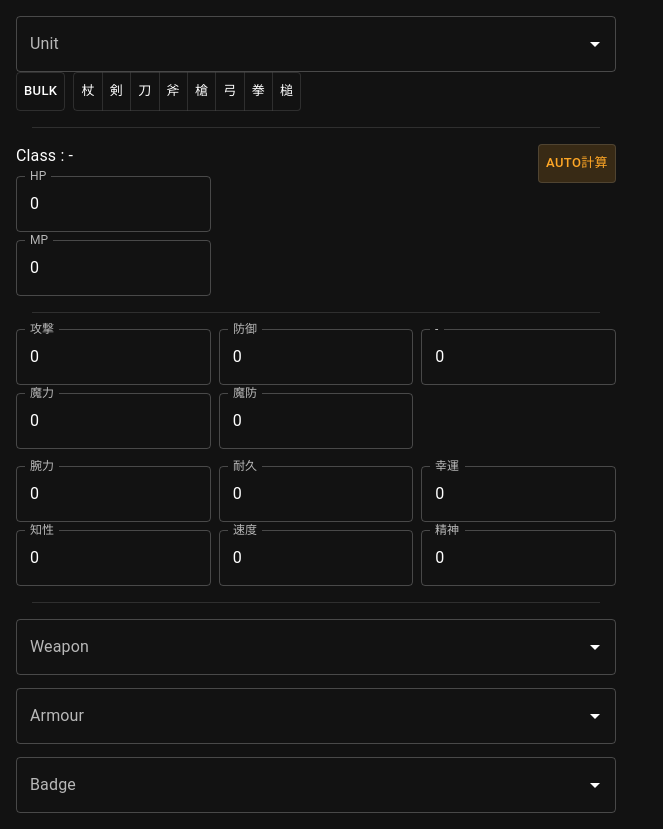
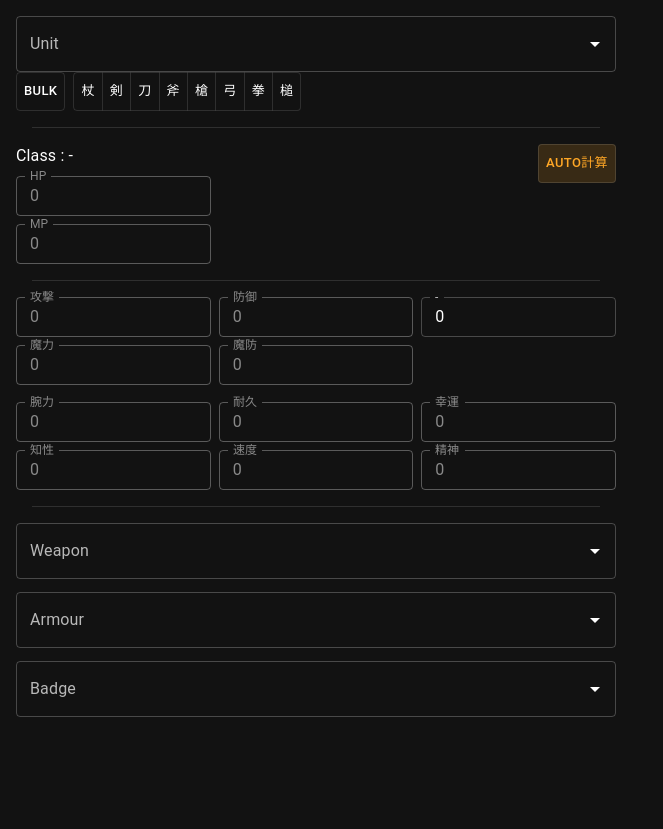
Before and after one commit to k0d1k-65/ae, a React (Create React App) app: page / in a window 1280 px wide. Shown: the whole page, without its empty margins (0-663 px from the left). After the commit the page ends 800 px from the top, so only its background shows below. Built offline with nearby package versions, Linux system fonts and the light colour scheme.

Commit message:
ステータス自動計算機能まわり調整

```diff
--- a/src/components/UnitBase.tsx
+++ b/src/components/UnitBase.tsx
@@ -49,9 +49,20 @@ export default function UnitBase() {
     setUnitLightShadow(!!unit ? unit.lightShadow : null);
   }, [unit]);
 
+  // Stat 再計算
   React.useEffect(() => {
-    if (calcStatAuto) {
+    // unit 未選択状態では、stat の再計算は行わない
+    if (unit == null) {
+      return;
+    }
+
+    // auto ボタンOFFのときは、 stat の再計算は行わない
+    if (!calcStatAuto) {
+      return;
+    }
+
     const stat = new UnitStat();
+
     if (unit) {
       stat.integrateStats(unit.stat);
       weapon && stat.integrateStats(weapon.stat);
@@ -71,14 +82,13 @@ export default function UnitBase() {
     setStatusIntelligence(stat.intelligence);
     setStatusSplit(stat.split);
     setStatusSpeed(stat.speed);
-    }
   }, [unit, weapon, armour, badge, calcStatAuto]);
 
   React.useEffect(() => {
-    // 選択ユニットの武器種が変わったら、selectの中身をリセット
+    // 選択ユニットの武器種が変わったら、武器selectをリセット
     setWeapon(null);
 
-    // 選択ユニットの防具種が変わったら、selectの中身をリセット
+    // 選択ユニットの防具種が変わったら、防具selectをリセット
     if (unit == null || armour && armour.armourType !== getArmourByWeapon(unit.weapon)) {
       setArmour(null);
     }
@@ -140,9 +150,7 @@ export default function UnitBase() {
           <ToggleButton
             value="check"
             selected={calcStatAuto}
-            onChange={() => {
-              setCalcStatAuto(!calcStatAuto);
-            }}
+            onChange={() => setCalcStatAuto(!calcStatAuto)}
             size={'small'}
             color={'warning'}
             sx={{ position: 'absolute', right: 0 }}
@@ -156,10 +164,9 @@ export default function UnitBase() {
             type="number"
             label="HP"
             value={statusHp}
-            onChange={e => {
-              setStatusHp(Number(e.target.value));
-              setCalcStatAuto(false);
-            }}
+            disabled={calcStatAuto}
+            onChange={e => setStatusHp(Number(e.target.value))}
+            size={'small'}
           />
         </Grid>
 
@@ -174,10 +181,9 @@ export default function UnitBase() {
             type="number"
             label="MP"
             value={statusMp}
-            onChange={e => {
-              setStatusMp(Number(e.target.value));
-              setCalcStatAuto(false);
-            }}
+            disabled={calcStatAuto}
+            onChange={e => setStatusMp(Number(e.target.value))}
+            size={'small'}
           />
         </Grid>
       </Grid>
@@ -191,10 +197,9 @@ export default function UnitBase() {
             type="number"
             label="攻撃"
             value={statusAtk}
-            onChange={e => {
-              setStatusAtk(Number(e.target.value));
-              setCalcStatAuto(false);
-            }}
+            disabled={calcStatAuto}
+            onChange={e => setStatusAtk(Number(e.target.value))}
+            size={'small'}
           />
         </Grid>
         <Grid item xs={4}>
@@ -203,10 +208,9 @@ export default function UnitBase() {
             type="number"
             label="防御"
             value={statusDef}
-            onChange={e => {
-              setStatusDef(Number(e.target.value));
-              setCalcStatAuto(false);
-            }}
+            disabled={calcStatAuto}
+            onChange={e => setStatusDef(Number(e.target.value))}
+            size={'small'}
           />
         </Grid>
         <Grid item xs={4}>
@@ -221,6 +225,7 @@ export default function UnitBase() {
             label={unitLightShadow || "-"}
             value={unitLightShadowNumber}
             onChange={e => setUnitLightShadowNumber(Number(e.target.value))}
+            size={'small'}
           />
         </Grid>
         <Grid item xs={4}>
@@ -229,10 +234,9 @@ export default function UnitBase() {
             type="number"
             label="魔力"
             value={statusMatk}
-            onChange={e => {
-              setStatusMatk(Number(e.target.value));
-              setCalcStatAuto(false);
-            }}
+            disabled={calcStatAuto}
+            onChange={e => setStatusMatk(Number(e.target.value))}
+            size={'small'}
           />
         </Grid>
         <Grid item xs={4}>
@@ -241,15 +245,14 @@ export default function UnitBase() {
             type="number"
             label="魔防"
             value={statusMdef}
-            onChange={e => {
-              setStatusMdef(Number(e.target.value));
-              setCalcStatAuto(false);
-            }}
+            disabled={calcStatAuto}
+            onChange={e => setStatusMdef(Number(e.target.value))}
+            size={'small'}
           />
         </Grid>
       </Grid>
 
-      <Spacer size={32} axis="horizontal" style={{margin: 8}}/>
+      <Spacer size={1} axis="horizontal" style={{margin: 8}}/>
 
       <Grid container spacing={1}>
         <Grid item xs={4}>
@@ -257,10 +260,9 @@ export default function UnitBase() {
             type="number"
             label="腕力"
             value={statusPower}
-            onChange={e => {
-              setStatusPower(Number(e.target.value));
-              setCalcStatAuto(false);
-            }}
+            disabled={calcStatAuto}
+            onChange={e => setStatusPower(Number(e.target.value))}
+            size={'small'}
           />
         </Grid>
         <Grid item xs={4}>
@@ -268,10 +270,9 @@ export default function UnitBase() {
             type="number"
             label="耐久"
             value={statusEndure}
-            onChange={e => {
-              setStatusEndure(Number(e.target.value));
-              setCalcStatAuto(false);
-            }}
+            disabled={calcStatAuto}
+            onChange={e => setStatusEndure(Number(e.target.value))}
+            size={'small'}
           />
         </Grid>
         <Grid item xs={4}>
@@ -279,10 +280,9 @@ export default function UnitBase() {
             type="number"
             label="幸運"
             value={statusLuck}
-            onChange={e => {
-              setStatusLuck(Number(e.target.value));
-              setCalcStatAuto(false);
-            }}
+            disabled={calcStatAuto}
+            onChange={e => setStatusLuck(Number(e.target.value))}
+            size={'small'}
           />
         </Grid>
         <Grid item xs={4}>
@@ -290,10 +290,9 @@ export default function UnitBase() {
             type="number"
             label="知性"
             value={statusIntelligence}
-            onChange={e => {
-              setStatusIntelligence(Number(e.target.value));
-              setCalcStatAuto(false);
-            }}
+            disabled={calcStatAuto}
+            onChange={e => setStatusIntelligence(Number(e.target.value))}
+            size={'small'}
           />
         </Grid>
         <Grid item xs={4}>
@@ -301,10 +300,9 @@ export default function UnitBase() {
             type="number"
             label="速度"
             value={statusSpeed}
-            onChange={e => {
-              setStatusSpeed(Number(e.target.value));
-              setCalcStatAuto(false);
-            }}
+            disabled={calcStatAuto}
+            onChange={e => setStatusSpeed(Number(e.target.value))}
+            size={'small'}
           />
         </Grid>
         <Grid item xs={4}>
@@ -312,10 +310,9 @@ export default function UnitBase() {
             type="number"
             label="精神"
             value={statusSplit}
-            onChange={e => {
-              setStatusSplit(Number(e.target.value));
-              setCalcStatAuto(false);
-            }}
+            disabled={calcStatAuto}
+            onChange={e => setStatusSplit(Number(e.target.value))}
+            size={'small'}
           />
         </Grid>
 
```
Lines whose indentation alone changed are shown as unchanged.
